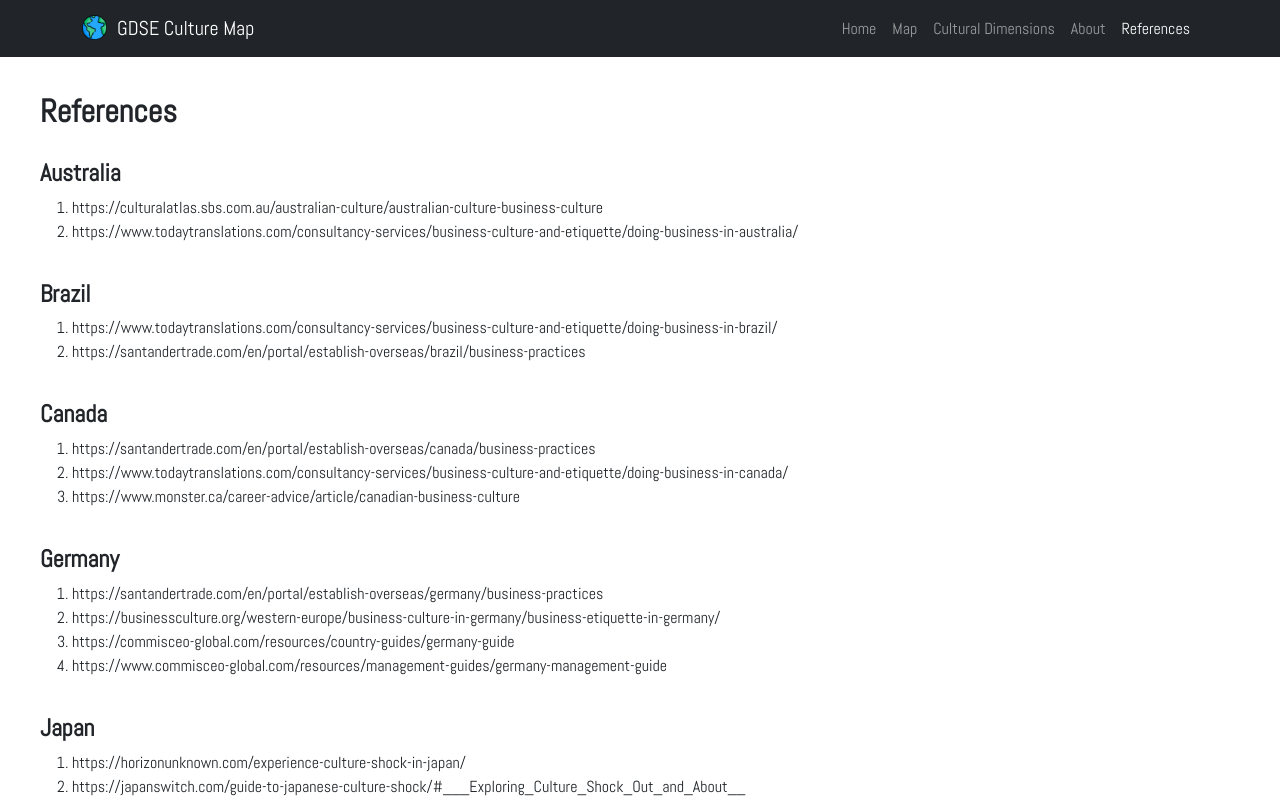
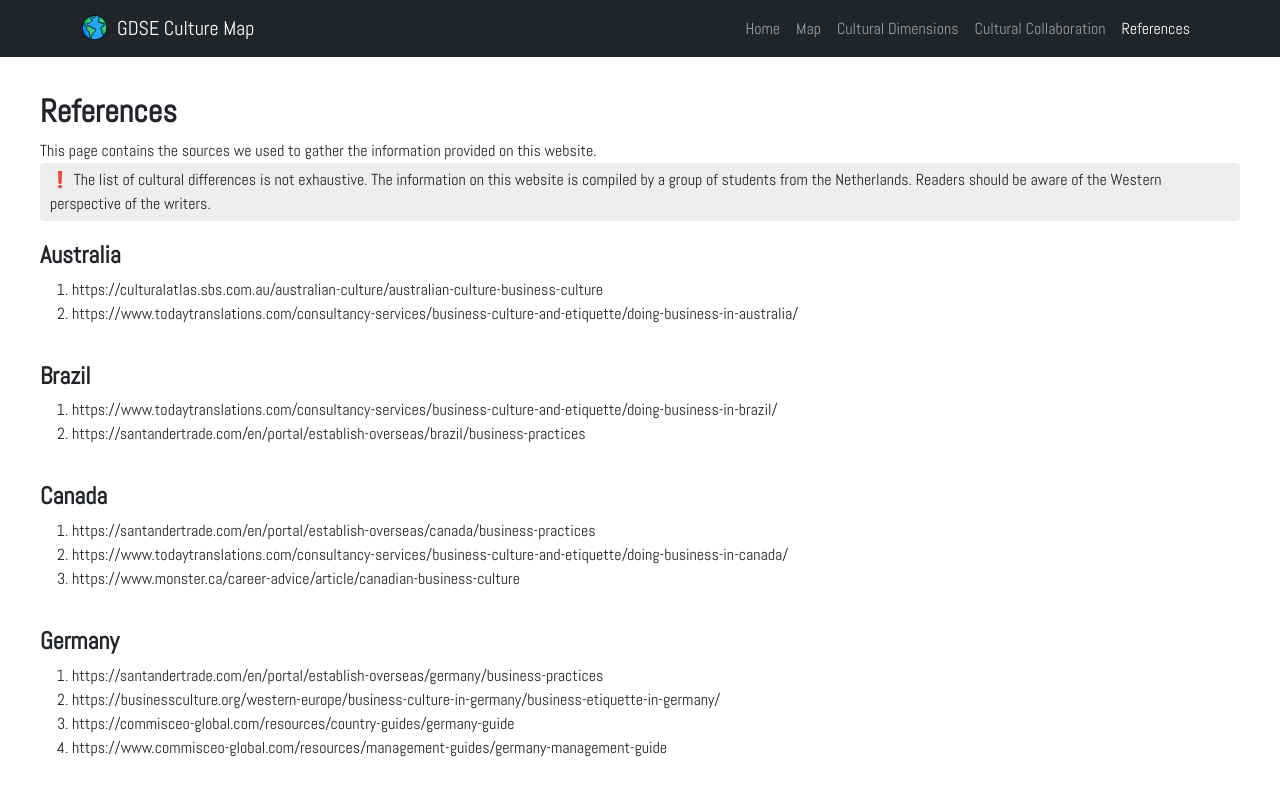
Before and after one commit to abel-vs/gdse-map, a React (Create React App) app: page /gdse-map/references in a window 1280 px wide. Shown: the top 798 px of the page. Built offline with nearby package versions, Linux system fonts and the light colour scheme.

Commit message:
Last changes

```diff
--- a/src/App.js
+++ b/src/App.js
@@ -3,7 +3,7 @@ import './App.css';
 import { BrowserRouter as Router, Routes, Route }
   from 'react-router-dom';
 import Home from './pages';
-import About from './pages/about';
+import Collaboration from './pages/collaboration';
 import Map from './pages/map';
 import Ref from './pages/ref';
 import Hofstede from './pages/hofstede';
@@ -17,7 +17,7 @@ function App() {
       <NavBar/>
       <Routes>
         <Route exact path='/' element={<Home />} />
-        <Route exact path='/about' element={<About />} />
+        <Route exact path='/collaboration' element={<Collaboration />} />
         <Route exact path='/map' element={<Map/>} />
         <Route exact path='/references' element={<Ref/>} />
         <Route exact path='/hofstede' element={<Hofstede/>} />
--- a/src/components/NavBar.js
+++ b/src/components/NavBar.js
@@ -16,8 +16,8 @@ const menuData = [
         title: "Cultural Dimensions"
     },
     {
-        href: "/about",
-        title: "About"
+        href: "/collaboration",
+        title: "Cultural Collaboration"
     },
     {
         href: "/references",
--- a/src/pages/about.js
+++ b/src/pages/collaboration.js
@@ -1,23 +1,11 @@
 import React from "react";
 
-const About = () => {
+const Collaboration = () => {
     return (
         <div className="content">
             <h1>
-                About
+                Cultural Collaboration
             </h1>
-
-            Welcome to the map of cultural differences regarding globally distributed software engineering!
-            <br />
-            We have compiled a summary of distinct differences between cultures, collected in a map such that users can quickly go through important cultural differences between them and their team members.
-            <br />
-            We used three separate categories: organisational structure, meetings, and social work settings.
-            <br />
-            <div className='disclaimer'>
-                ❗️ The list of differences is not exhaustive, and the information is taken from various information resources that are mentioned on the web pages.
-                <br />
-                The information on this page is compiled by a group of students from the Netherlands. Readers should be aware of the Western perspective of the writers.
-            </div>
 
             <h2>General Tips</h2>
 
@@ -73,4 +61,4 @@ const About = () => {
     );
 };
 
-export default About;
+export default Collaboration;
--- a/src/pages/index.js
+++ b/src/pages/index.js
@@ -27,7 +27,7 @@ const Home = () => {
                         Use the six defining dimensions to get a clear image on how two countries differ and how they are similar.
                     </div>
                     <div className='info'>
-                        <a href='/gdse-map/about' className="button">Learn about the challenges of GDSE </a>
+                        <a href='/gdse-map/collaboration' className="button">Learn about Cultural Collaboration </a>
                         <br/>
                         Learn some general tips about handling cultural differences and how to become a better communicator and team player in a distributed setting.
                     </div>
--- a/src/pages/map.js
+++ b/src/pages/map.js
@@ -1,23 +1,25 @@
 import React, { useState } from "react";
 import ReactTooltip from "react-tooltip";
 import MapChart from "../components/MapChart";
-import {Row, Col} from "react-bootstrap";
+import { Row, Col } from "react-bootstrap";
 
 function Map() {
     const [content, setContent] = useState("");
     const [summary, setSummary] = useState([""]);
     return (
         <div className="content">
-            <Row style={{height: "150px"}}>
+            <Row style={{ height: "150px" }}>
                 <Col>
                     <h1>
                         Welcome to the map!
                     </h1>
                     Hover over a country to get a short summary of the important cultural aspects of this country.
                     Click on the country for more detailed information.
+                    We used three separate categories: organisational structure, meetings, and social work settings.
                     <br />
                     Currently supported countries are:
                     { }
+                    <br />
                 </Col>
                 <Col>
                     <h1>
--- a/src/pages/ref.js
+++ b/src/pages/ref.js
@@ -5,6 +5,12 @@ function Ref() {
     return (
         <div className="content">
             <h1>References</h1>
+            This page contains the sources we used to gather the information provided on this website.
+            <div className='disclaimer'>
+                ❗️ The list of cultural differences is not exhaustive.
+                The information on this website is compiled by a group of students from the Netherlands.
+                Readers should be aware of the Western perspective of the writers.
+            </div>
             {list.countries.map((country) =>
                 <div>
                     <h2>{country.name}</h2>
```
